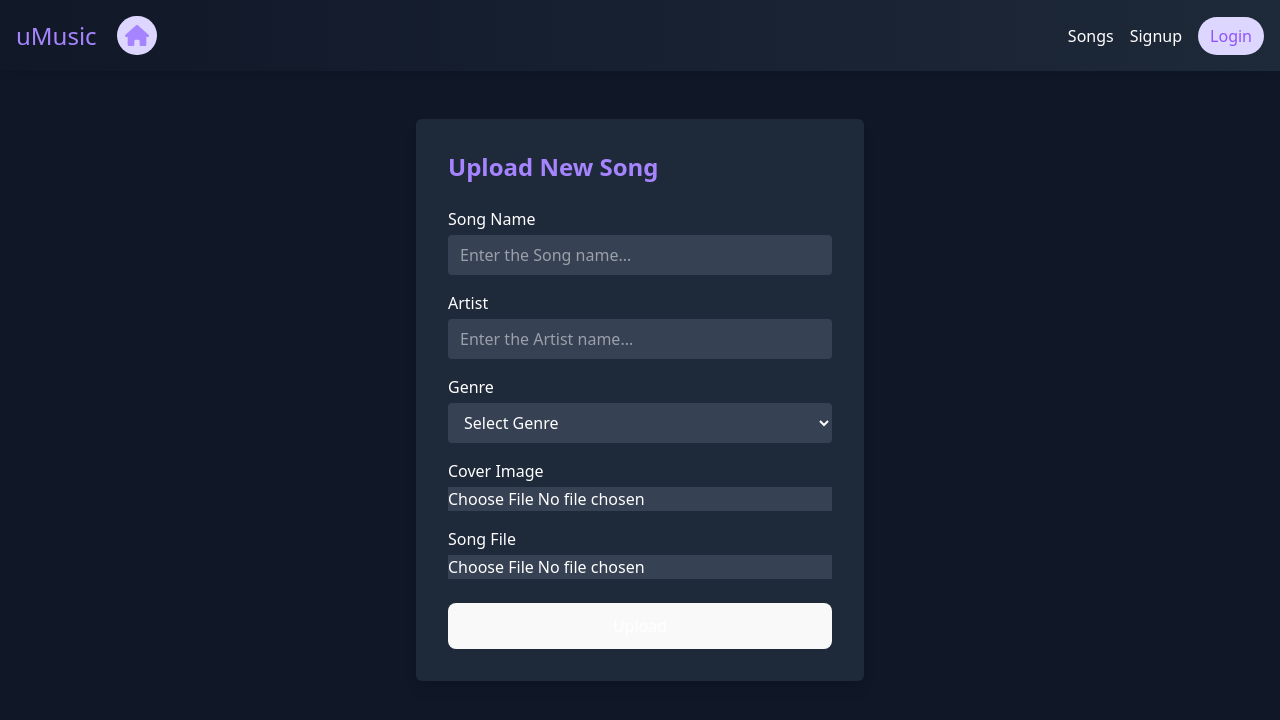
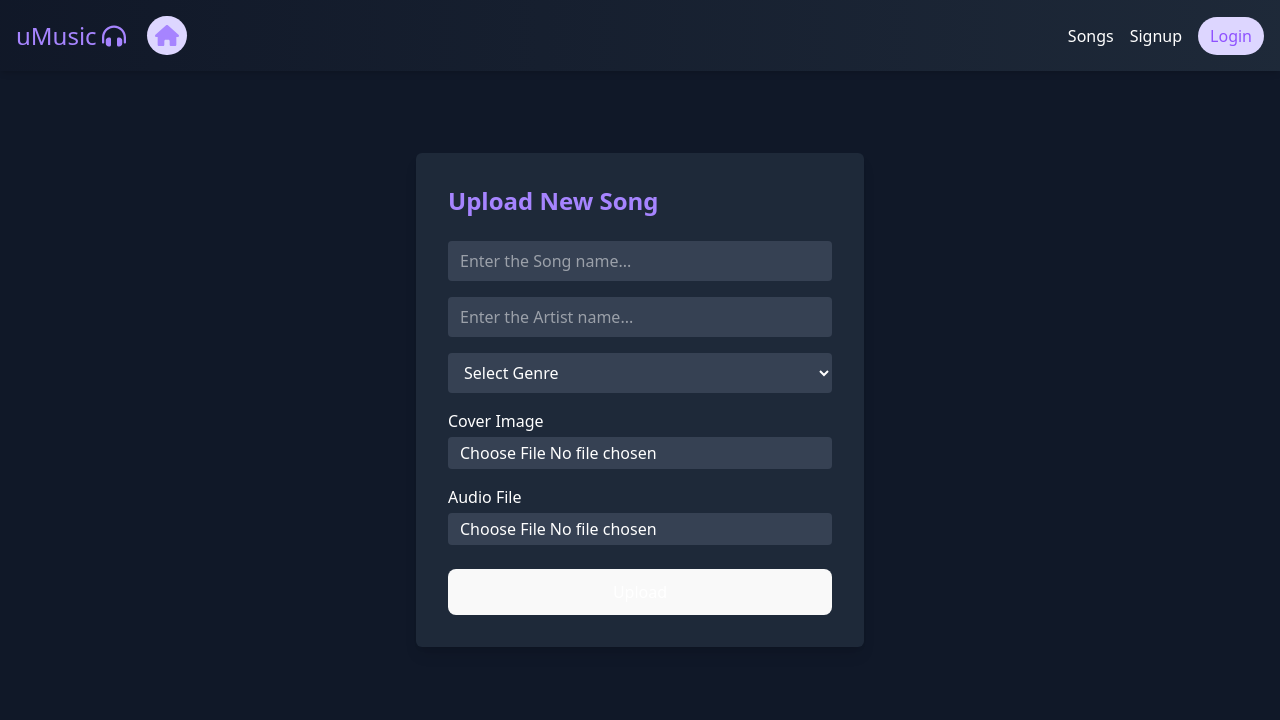
Before and after one commit to nishitk7417/uMusic-frontend, a React (Vite) app: page /upload in a window 1280 px wide. Shown: the top 720 px of the page. Built offline with nearby package versions, Linux system fonts and the light colour scheme.

Commit message:
some ui changes

```diff
--- a/index.html
+++ b/index.html
@@ -5,7 +5,7 @@
     <link rel="icon" type="image/svg+xml" href="/vite.svg" />
     <meta name="viewport" content="width=device-width, initial-scale=1.0" />
     <script src="https://cdn.jsdelivr.net/npm/@tailwindcss/browser@4"></script>
-    <title>Vite + React</title>
+    <title>uMisic</title>
   </head>
   <body>
     <div id="root"></div>
--- a/src/components/Navbar.jsx
+++ b/src/components/Navbar.jsx
@@ -107,9 +107,12 @@ const Navbar = () => {
     <nav className="bg-gradient-to-r from-gray-900 fixed to-gray-800 w-[100vw] text-white shadow-md z-50">
       <div className="container mx-auto px-4 py-4 flex justify-between items-center">
         {/* Logo Part */}
-        <div className='flex items-center space-x-5'>
+        <div className='flex items-center space-x-[5px]'>
           <Link to="/" className="text-2xl font-bold hidden md:flex text-violet-400">uMusic</Link>
-          <Link to="/" className="px-2 py-[9px] bg-violet-200 rounded-[3rem] hover:bg-purple-700">
+          <Link to="/">
+            <svg className='w-6 fill-violet-400' xmlns="http://www.w3.org/2000/svg" viewBox="0 0 512 512"><path d="M256 80C141.1 80 48 173.1 48 288l0 104c0 13.3-10.7 24-24 24s-24-10.7-24-24L0 288C0 146.6 114.6 32 256 32s256 114.6 256 256l0 104c0 13.3-10.7 24-24 24s-24-10.7-24-24l0-104c0-114.9-93.1-208-208-208zM80 352c0-35.3 28.7-64 64-64l16 0c17.7 0 32 14.3 32 32l0 128c0 17.7-14.3 32-32 32l-16 0c-35.3 0-64-28.7-64-64l0-64zm288-64c35.3 0 64 28.7 64 64l0 64c0 35.3-28.7 64-64 64l-16 0c-17.7 0-32-14.3-32-32l0-128c0-17.7 14.3-32 32-32l16 0z"/></svg>
+          </Link>
+          <Link to="/" className="px-2 py-[9px] ml-4 bg-violet-200 rounded-[3rem] hover:bg-purple-700">
             <svg className='w-6 fill-violet-400' xmlns="http://www.w3.org/2000/svg" viewBox="0 0 576 512">
               <path d="M575.8 255.5c0 18-15 32.1-32 32.1l-32 0 .7 160.2c0 2.7-.2 5.4-.5 8.1l0 16.2c0 22.1-17.9 40-40 40l-16 0c-1.1 0-2.2 0-3.3-.1c-1.4 .1-2.8 .1-4.2 .1L416 512l-24 0c-22.1 0-40-17.9-40-40l0-24 0-64c0-17.7-14.3-32-32-32l-64 0c-17.7 0-32 14.3-32 32l0 64 0 24c0 22.1-17.9 40-40 40l-24 0-31.9 0c-1.5 0-3-.1-4.5-.2c-1.2 .1-2.4 .2-3.6 .2l-16 0c-22.1 0-40-17.9-40-40l0-112c0-.9 0-1.9 .1-2.8l0-69.7-32 0c-18 0-32-14-32-32.1c0-9 3-17 10-24L266.4 8c7-7 15-8 22-8s15 2 21 7L564.8 231.5c8 7 12 15 11 24z"/>
             </svg>
--- a/src/components/SongCard.jsx
+++ b/src/components/SongCard.jsx
@@ -1,7 +1,7 @@
 import { useMusicPlayer } from "../context/MusicPlayerContext.jsx";
 
 const SongCard = ({ song }) => {
-  const { playSong } = useMusicPlayer(); // <-- use the hook properly!
+  const { playSong } = useMusicPlayer();
 
   return (
     <div className="bg-gray-800 rounded-lg shadow-md p-4 flex flex-col items-center text-center hover:shadow-lg transition duration-300">
@@ -14,7 +14,7 @@ const SongCard = ({ song }) => {
       <p className="text-gray-400 text-sm">{song.artist}</p>
 
       <button
-        className="mt-4 bg-violet-500 hover:bg-violet-600 text-white px-4 py-2 rounded-full"
+        className="mt-4 text-white px-4 py-2 rounded-full"
         onClick={() => playSong(song)}
       >
         Play
--- a/src/pages/Upload.jsx
+++ b/src/pages/Upload.jsx
@@ -53,7 +53,7 @@ const Upload = () => {
   return (
     <>
       <Navbar />
-      {loading && <Loader />} {/* Show loader when uploading */}
+      {loading && <Loader />}
 
       <div className="min-h-[100vh] w-[100vw] flex justify-center items-center bg-gray-900 text-white">
         <form
@@ -63,7 +63,6 @@ const Upload = () => {
           <h2 className="text-2xl font-semibold text-violet-400 mb-6">Upload New Song</h2>
 
           <div className="mb-4">
-            <label className="block mb-1">Song Name</label>
             <input
                 placeholder="Enter the Song name..."
               type="text"
@@ -75,7 +74,6 @@ const Upload = () => {
           </div>
 
           <div className="mb-4">
-            <label className="block mb-1">Artist</label>
             <input
                 placeholder="Enter the Artist name..."
               type="text"
@@ -87,7 +85,6 @@ const Upload = () => {
           </div>
 
           <div className="mb-4">
-            <label className="block mb-1">Genre</label>
             <select
                 className="w-full px-3 py-2 rounded bg-gray-700 text-white"
                 value={genre}
@@ -109,22 +106,22 @@ const Upload = () => {
 
 
           <div className="mb-4">
-            <label className="block mb-1">Cover Image</label>
+          <label className="block mb-1">Cover Image</label>
             <input
               type="file"
               accept="image/*"
-              className="w-full bg-gray-700 text-white"
+              className="w-full h-8 px-3 py-1 rounded bg-gray-700 text-white"
               onChange={(e) => setCoverImage(e.target.files[0])}
               required
             />
           </div>
 
           <div className="mb-6">
-            <label className="block mb-1">Song File</label>
+          <label className="block mb-1">Audio File</label>
             <input
               type="file"
               accept="audio/*"
-              className="w-full bg-gray-700 text-white"
+              className="w-full h-8 px-3 py-1 rounded bg-gray-700 text-white"
               onChange={(e) => setFile(e.target.files[0])}
               required
             />
--- a/src/pages/login.jsx
+++ b/src/pages/login.jsx
@@ -57,13 +57,13 @@ const Login = () => {
 
   return (
     <div className="min-h-screen w-[100vw] flex items-center justify-center bg-gray-900 text-white">
-      <div className="w-full max-w-md p-8 space-y-4 bg-gray-800 rounded shadow-md">
-        <Link to="/" className="">
-          <svg className='w-6 fill-violet-400' xmlns="http://www.w3.org/2000/svg" viewBox="0 0 576 512"><path d="M575.8 255.5c0 18-15 32.1-32 32.1l-32 0 .7 160.2c0 2.7-.2 5.4-.5 8.1l0 16.2c0 22.1-17.9 40-40 40l-16 0c-1.1 0-2.2 0-3.3-.1c-1.4 .1-2.8 .1-4.2 .1L416 512l-24 0c-22.1 0-40-17.9-40-40l0-24 0-64c0-17.7-14.3-32-32-32l-64 0c-17.7 0-32 14.3-32 32l0 64 0 24c0 22.1-17.9 40-40 40l-24 0-31.9 0c-1.5 0-3-.1-4.5-.2c-1.2 .1-2.4 .2-3.6 .2l-16 0c-22.1 0-40-17.9-40-40l0-112c0-.9 0-1.9 .1-2.8l0-69.7-32 0c-18 0-32-14-32-32.1c0-9 3-17 10-24L266.4 8c7-7 15-8 22-8s15 2 21 7L564.8 231.5c8 7 12 15 11 24z"/></svg>
+      <div className="w-full max-w-md flex flex-col items-center p-8 mx-4 space-y-4 bg-gray-800 rounded shadow-md">
+        <Link to="/">
+        <svg className='w-6 fill-violet-400' xmlns="http://www.w3.org/2000/svg" viewBox="0 0 512 512"><path d="M256 80C141.1 80 48 173.1 48 288l0 104c0 13.3-10.7 24-24 24s-24-10.7-24-24L0 288C0 146.6 114.6 32 256 32s256 114.6 256 256l0 104c0 13.3-10.7 24-24 24s-24-10.7-24-24l0-104c0-114.9-93.1-208-208-208zM80 352c0-35.3 28.7-64 64-64l16 0c17.7 0 32 14.3 32 32l0 128c0 17.7-14.3 32-32 32l-16 0c-35.3 0-64-28.7-64-64l0-64zm288-64c35.3 0 64 28.7 64 64l0 64c0 35.3-28.7 64-64 64l-16 0c-17.7 0-32-14.3-32-32l0-128c0-17.7 14.3-32 32-32l16 0z"/></svg>
         </Link>
         <h2 className="text-2xl font-semibold text-center">Log In</h2>
         {message && <p className="text-center text-sm text-yellow-400">{message}</p>}
-        <form onSubmit={handleSubmit} className="flex flex-col gap-[6px] space-y-4">
+        <form onSubmit={handleSubmit} className="flex flex-col w-full gap-[6px] space-y-4">
           <input
             type="email"
             name="email"
--- a/src/pages/signup.jsx
+++ b/src/pages/signup.jsx
@@ -44,10 +44,13 @@ const Signup = () => {
 
   return (
     <div className="min-h-screen w-[100vw] flex items-center justify-center bg-gray-900 text-white">
-      <div className="w-full max-w-md p-8 space-y-4 bg-gray-800 rounded shadow-md">
+      <div className="w-full max-w-md p-8 mx-4 space-y-4 bg-gray-800 flex flex-col items-center rounded shadow-md">
+        <Link to="/">
+          <svg className='w-6 fill-violet-400' xmlns="http://www.w3.org/2000/svg" viewBox="0 0 512 512"><path d="M256 80C141.1 80 48 173.1 48 288l0 104c0 13.3-10.7 24-24 24s-24-10.7-24-24L0 288C0 146.6 114.6 32 256 32s256 114.6 256 256l0 104c0 13.3-10.7 24-24 24s-24-10.7-24-24l0-104c0-114.9-93.1-208-208-208zM80 352c0-35.3 28.7-64 64-64l16 0c17.7 0 32 14.3 32 32l0 128c0 17.7-14.3 32-32 32l-16 0c-35.3 0-64-28.7-64-64l0-64zm288-64c35.3 0 64 28.7 64 64l0 64c0 35.3-28.7 64-64 64l-16 0c-17.7 0-32-14.3-32-32l0-128c0-17.7 14.3-32 32-32l16 0z"/></svg>
+        </Link>
         <h2 className="text-2xl font-semibold text-center">Sign Up</h2>
         {message && <p className="text-center text-sm text-yellow-400">{message}</p>}
-        <form onSubmit={handleSubmit} className="space-y-4">
+        <form onSubmit={handleSubmit} className="flex flex-col w-full gap-[6px] space-y-4">
           <input
             type="text"
             name="name"
```
